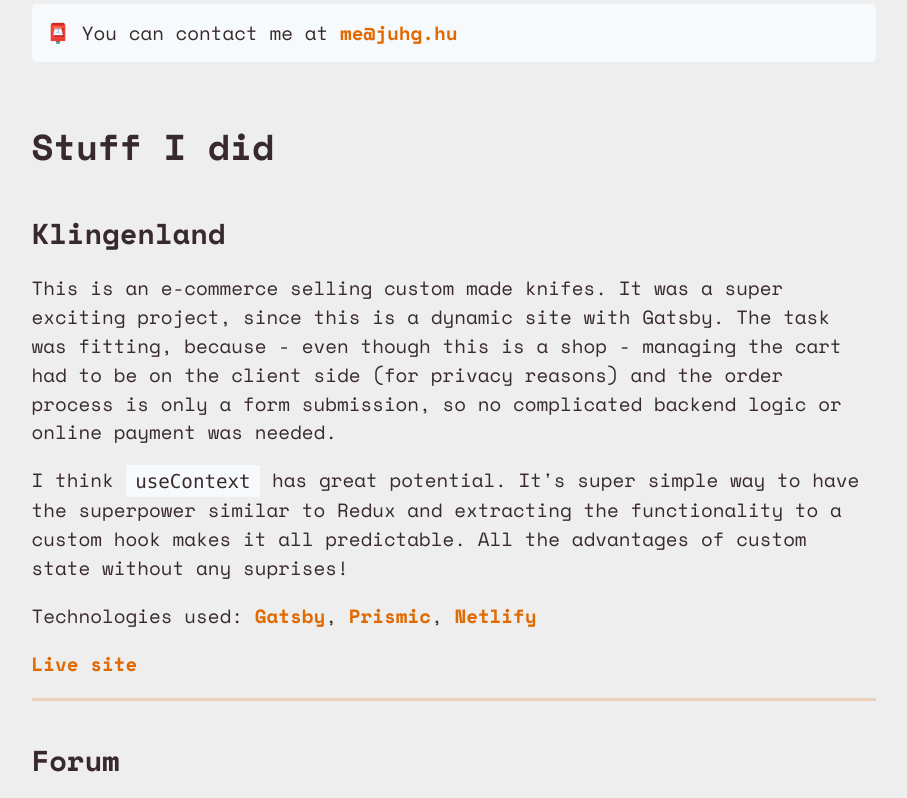
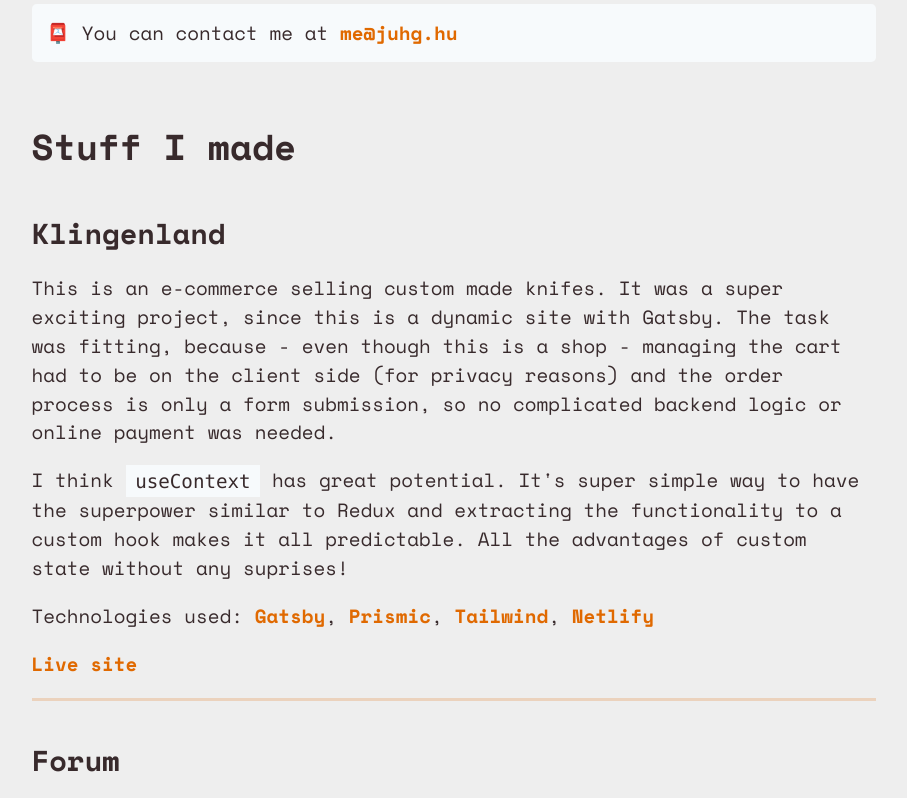
Before and after one commit to JuhG/juhg.hu, a Gatsby site: page / in a window 1280 px wide. Shown: the part 740-1538 px from the top of the page, without its empty margins (186-1093 px from the left). Built offline with nearby package versions, Linux system fonts and the light colour scheme; Gatsby itself is replaced by a stand-in of ours.

Commit message:
add tailwind

```diff
--- a/content/portfolio/klingenland.md
+++ b/content/portfolio/klingenland.md
@@ -10,6 +10,7 @@ I think `useContext` has great potential. It's super simple way to have the supe
 Technologies used:
 [Gatsby](https://www.gatsbyjs.org/),
 [Prismic](https://prismic.io/),
+[Tailwind](https://tailwindcss.com/),
 [Netlify](https://www.netlify.com/)
 
 [Live site](https://klingenland.at/)
--- a/content/portfolio/symbol.md
+++ b/content/portfolio/symbol.md
@@ -7,6 +7,7 @@ This is an e-commerce selling managed tours in Mallorca. The interesting part wa
 
 Technologies used:
 [Laravel](https://laravel.com/),
-[Vue.js](https://vuejs.org/)
+[Vue.js](https://vuejs.org/),
+[Tailwind](https://tailwindcss.com/)
 
 [Live site](https://test.symboltravel.com/filter)
--- a/src/pages/index.js
+++ b/src/pages/index.js
@@ -52,7 +52,7 @@ const Home = ({ data }) => {
         </div>
 
         <div className="clear-both">
-          <h2>Stuff I did</h2>
+          <h2>Stuff I made</h2>
 
           {portfolio.content.map(node => (
             <article key={slugify(node.frontmatter.title)}>
```
